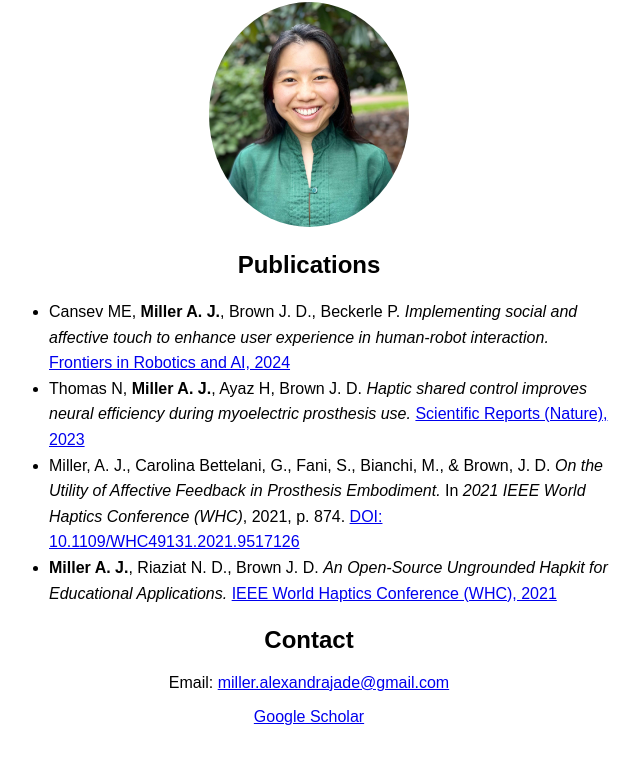
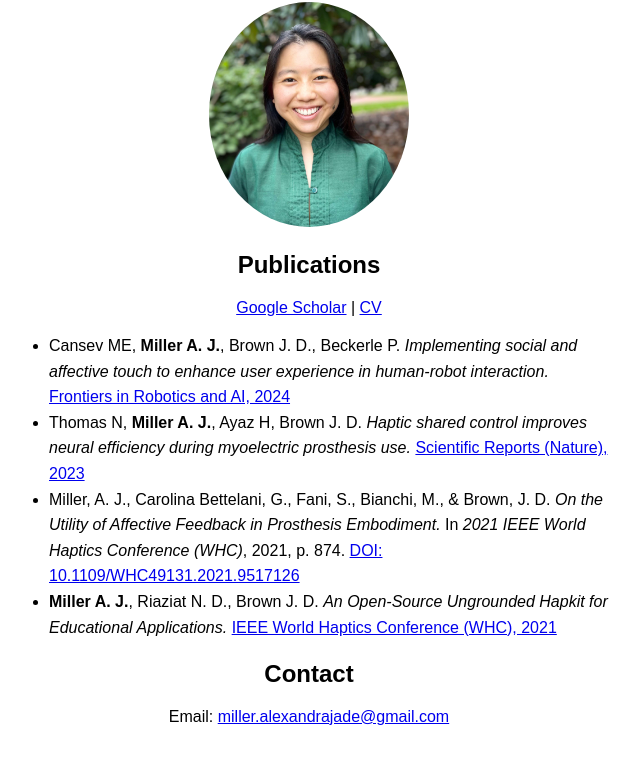
Before and after one commit to alexandrajmiller/.io, a plain HTML site: page index.html in a window 1280 px wide. Shown: the part 96-860 px from the top of the page, without its empty margins (331-971 px from the left). Drawn offline with Linux system fonts and the light colour scheme.

Commit message:
Update index.html

```diff
--- a/index.html
+++ b/index.html
@@ -8,6 +8,12 @@
     <img src="alexandrajmiller2025.jpg" alt="My photo" style="max-width:200px;border-radius:50%;" />
 
     <h2>Publications</h2>
+    <!-- Scholar + CV links directly under heading -->
+    <p style="margin-bottom: 15px;">
+    <a href="https://scholar.google.com/citations?user=W_2tYq4AAAAJ" target="_blank">Google Scholar</a> |
+    <a href="MillerAlexandraCV2025.pdf" target="_blank" rel="noopener">CV</a>
+    </p>
+
     <ul style="text-align:left; line-height:1.6;">
       <li>
         Cansev ME, <strong>Miller A. J.</strong>, Brown J. D., Beckerle P.
@@ -41,10 +47,5 @@
     <h2>Contact</h2>
     <p>Email: <a href="mailto:miller.alexandrajade@gmail.com">miller.alexandrajade@gmail.com</a></p>
 
-    <p style="margin-top:16px;">
-      <a href="https://scholar.google.com/citations?user=W_2tYq4AAAAJ" target="_blank" rel="noopener">
-        Google Scholar
-      </a>
-    </p>
   </body>
 </html>
```
